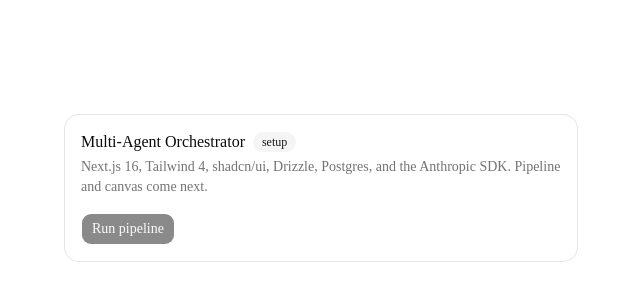
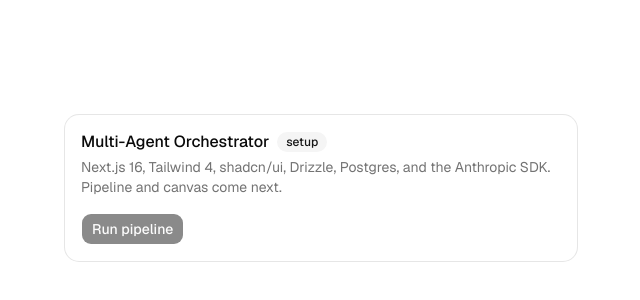
Before and after one commit to himanshu064/multi-agent-orchestrator, a Next.js app: page / in a window 1280 px wide. Shown: the part 212-512 px from the top of the page, without its empty margins (319-959 px from the left). Built offline with nearby package versions, Linux system fonts and the light colour scheme.

Commit message:
fix: expose Geist as --font-sans so shadcn body font applies

```diff
--- a/src/app/layout.tsx
+++ b/src/app/layout.tsx
@@ -3,7 +3,7 @@
 import "./globals.css";
 
 const geistSans = Geist({
-  variable: "--font-geist-sans",
+  variable: "--font-sans",
   subsets: ["latin"],
 });
 
```
